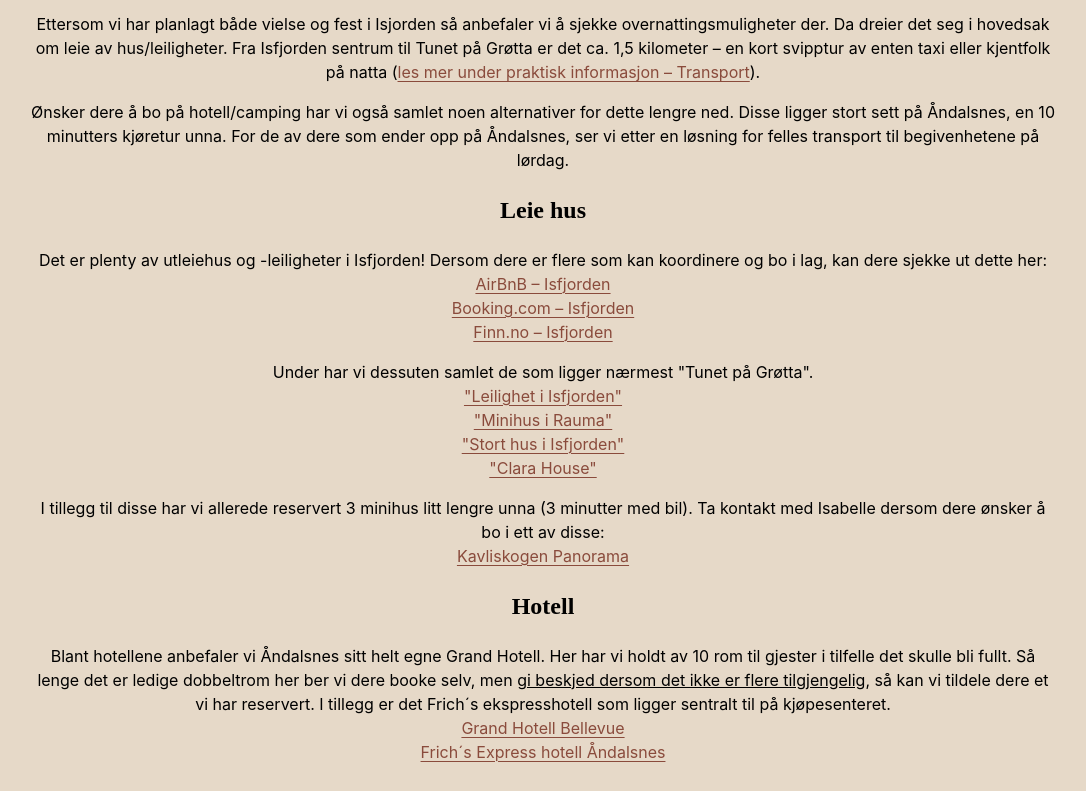
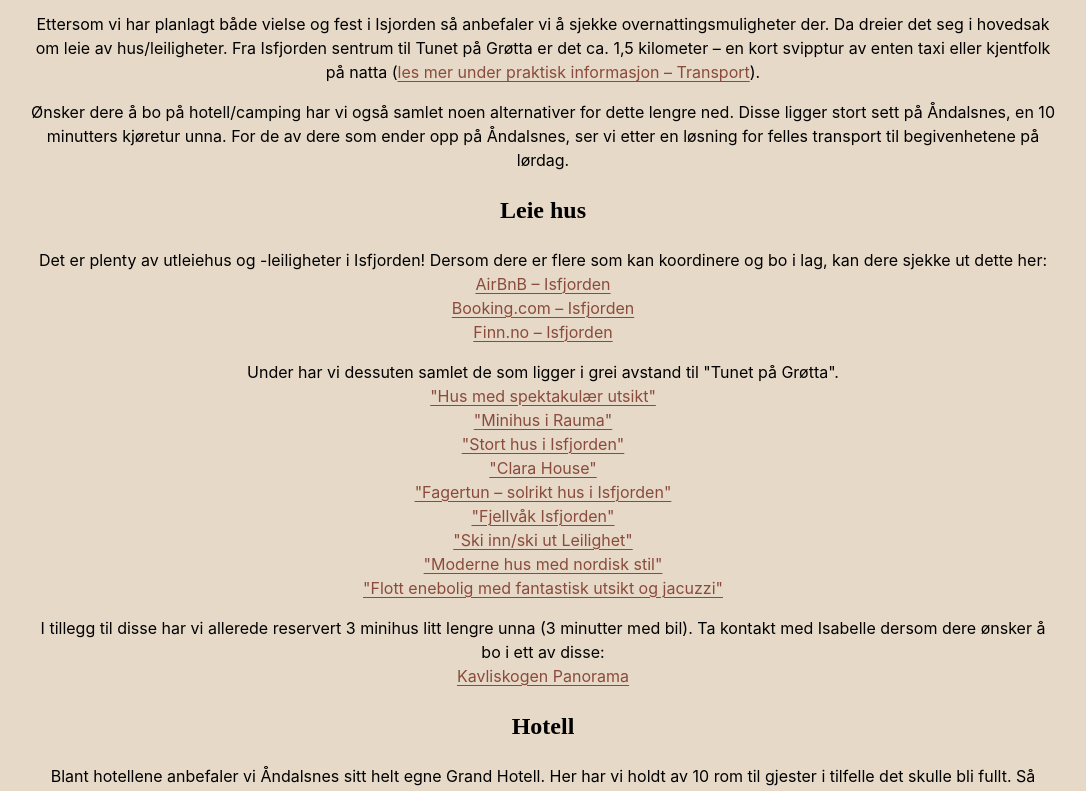
Before and after one commit to Henriksive/isabelleoghenrik, a React (Vite) app: page /#/overnatting in a window 1280 px wide. Shown: the part 413-1204 px from the top of the page, without its empty margins (97-1183 px from the left). Built offline with nearby package versions, Linux system fonts and the light colour scheme; a web font is replaced by a local one.

Commit message:
feat: flere lenker deploy

```diff
--- a/src/features/overnatting/Overnatting.tsx
+++ b/src/features/overnatting/Overnatting.tsx
@@ -52,14 +52,15 @@ export const Overnatting: React.FC = () => {
         </a>
       </p>
       <p>
-        Under har vi dessuten samlet de som ligger nærmest "Tunet på Grøtta".
+        Under har vi dessuten samlet de som ligger i grei avstand til "Tunet på
+        Grøtta".
         <br />
         <a
-          href="https://www.airbnb.no/rooms/27440484?check_in=2026-07-03&check_out=2026-07-05&search_mode=regular_search&source_impression_id=p3_1766872991_P3qAN8OahqYcpfQr&previous_page_section_name=1000&federated_search_id=ceb0ac63-4607-4115-8cc0-20066e7bdedb"
+          href="https://www.airbnb.no/rooms/1261415230897876068?check_in=2026-07-03&search_mode=regular_search&source_impression_id=p3_1769206616_P3Vp9CCudQWYsTXa&previous_page_section_name=1000&federated_search_id=58339763-d30a-4211-8a49-3050e7aeda59&guests=1&adults=1&check_out=2026-07-06"
           target="_blank"
           rel="noopener noreferrer"
         >
-          "Leilighet i Isfjorden"
+          "Hus med spektakulær utsikt"
         </a>
         <br />
         <a
@@ -84,6 +85,46 @@ export const Overnatting: React.FC = () => {
           rel="noopener noreferrer"
         >
           "Clara House"
+        </a>
+        <br />
+        <a
+          href="https://www.airbnb.no/rooms/607229560897861872?check_in=2026-07-03&search_mode=regular_search&source_impression_id=p3_1769206616_P3n_luni4cxVpLSr&previous_page_section_name=1000&federated_search_id=58339763-d30a-4211-8a49-3050e7aeda59&guests=1&adults=1&check_out=2026-07-05"
+          target="_blank"
+          rel="noopener noreferrer"
+        >
+          "Fagertun – solrikt hus i Isfjorden"
+        </a>
+        <br />
+        <a
+          href="https://www.airbnb.no/rooms/1329598321417030001?search_mode=regular_search&source_impression_id=p3_1769206616_P36asg1s671jwhYg&previous_page_section_name=1000&federated_search_id=58339763-d30a-4211-8a49-3050e7aeda59&guests=1&adults=1&check_in=2026-07-02&check_out=2026-07-05"
+          target="_blank"
+          rel="noopener noreferrer"
+        >
+          "Fjellvåk Isfjorden"
+        </a>
+        <br />
+        <a
+          href="https://www.airbnb.no/rooms/1303532488016220601?check_in=2026-07-03&check_out=2026-07-05&search_mode=regular_search&source_impression_id=p3_1769206616_P3eNXFJCwMvUdqkX&previous_page_section_name=1000&federated_search_id=58339763-d30a-4211-8a49-3050e7aeda59&guests=1&adults=1"
+          target="_blank"
+          rel="noopener noreferrer"
+        >
+          "Ski inn/ski ut Leilighet"
+        </a>
+        <br />
+        <a
+          href="https://www.airbnb.no/rooms/1162020803844294359?check_in=2026-07-03&check_out=2026-07-05&search_mode=regular_search&source_impression_id=p3_1769207352_P3nmfu-j8uMNwkJL&previous_page_section_name=1000&federated_search_id=7c3e194e-37c1-4843-9894-59a5f627ce0c&guests=1&adults=1"
+          target="_blank"
+          rel="noopener noreferrer"
+        >
+          "Moderne hus med nordisk stil"
+        </a>
+        <br />
+        <a
+          href="https://www.airbnb.no/rooms/34855670?check_in=2026-07-03&check_out=2026-07-05&search_mode=regular_search&source_impression_id=p3_1769207436_P3iretZmfDAQ8uov&previous_page_section_name=1000&federated_search_id=58339763-d30a-4211-8a49-3050e7aeda59&guests=1&adults=1"
+          target="_blank"
+          rel="noopener noreferrer"
+        >
+          "Flott enebolig med fantastisk utsikt og jacuzzi"
         </a>
       </p>
       <p>
```
